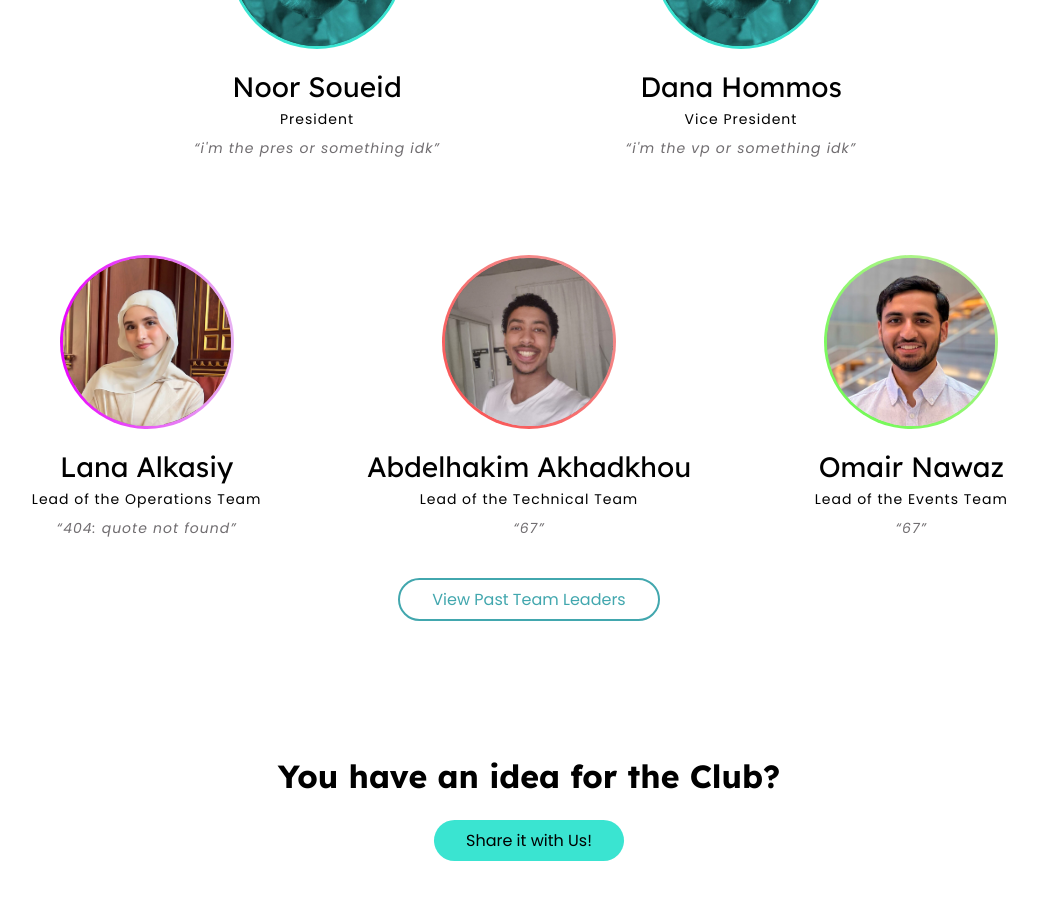
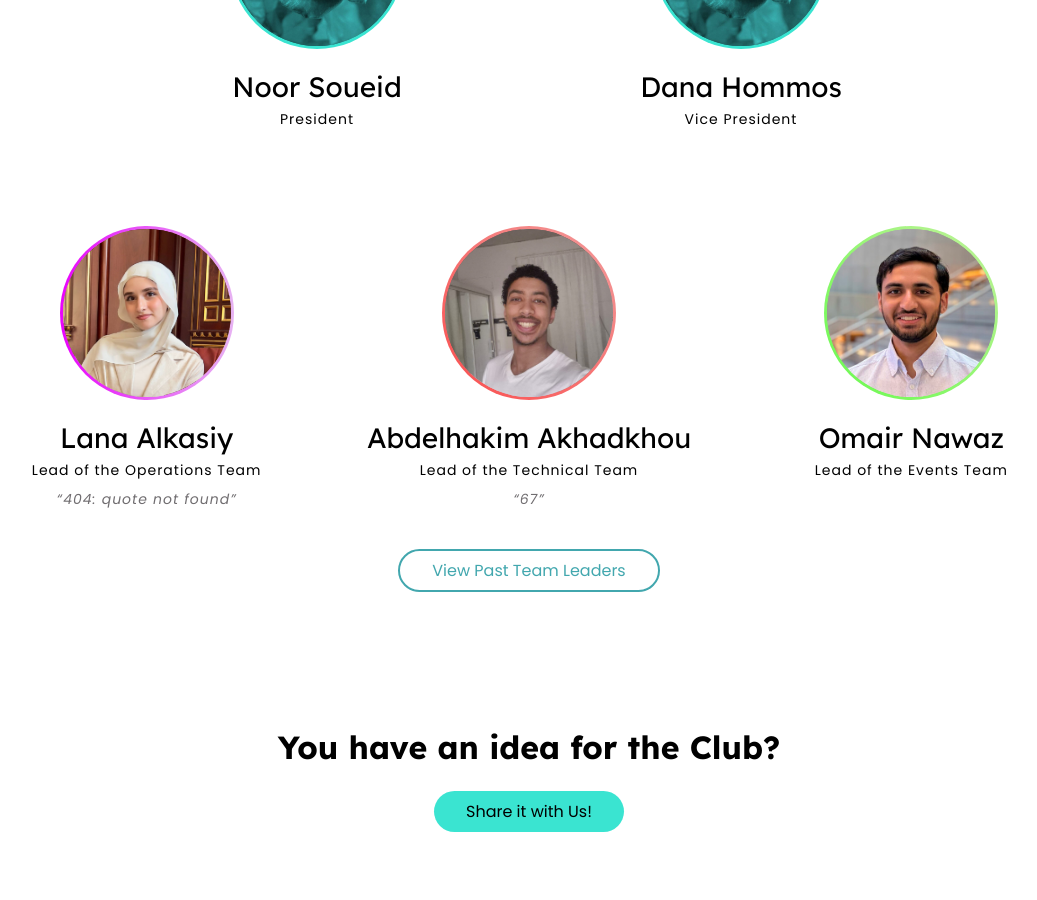
Before and after one commit to acm-qu/ACM-Landing-Page, a React (Vite) app: page / in a window 1280 px wide. Shown: the part 2460-3360 px from the top of the page, without its empty margins (111-1148 px from the left). Built offline with nearby package versions, Linux system fonts and the light colour scheme.

Commit message:
feat: removed placeholder data in case of deploymebnt

```diff
--- a/src/app/team/content.ts
+++ b/src/app/team/content.ts
@@ -9,20 +9,20 @@ const GRADIENTS = {
 }
 
 export const PRESIDENTS: ITeamMember[] = [
-  { name: "Noor Soueid", role: "President - President - President - ", image: '/team/lady.jpg', borderColor: GRADIENTS.president, quote: "i'm the pres or something idk" },
-  { name: "Dana Hommos", role: "Vice President - Vice President - ", image: '/team/lady.jpg', borderColor: GRADIENTS.president, quote: "i'm the vp or something idk" },
+  { name: "Noor Soueid", role: "President - President - President - ", image: '/team/lady.jpg', borderColor: GRADIENTS.president },
+  { name: "Dana Hommos", role: "Vice President - Vice President - ", image: '/team/lady.jpg', borderColor: GRADIENTS.president },
 ];
 
 export const HEADS: ITeamMember[] = [
   { name: "Lana Alkasiy", role: "Lead of the Operations Team - ", image: '/team/lana.jpg', borderColor: GRADIENTS.operations, quote: "404: quote not found" },
   { name: "Abdelhakim Akhadkhou", role: "Lead of the Technical Team - ", image: '/team/elmiko.jpeg', borderColor: GRADIENTS.technical, quote: "67" },
-  { name: "Omair Nawaz", role: "Lead of the Events Team - ", image: '/team/omair.jpeg', borderColor: GRADIENTS.events, quote: "67" },
+  { name: "Omair Nawaz", role: "Lead of the Events Team - ", image: '/team/omair.jpeg', borderColor: GRADIENTS.events },
 ]
 
 export const PAST_PRESIDENTS: Record<Year, ITeamMember[]> = { // Record is basically a dictionary/object/hashmap type
   "2025": [
     { name: "Anas Rustom", role: "President - President - President - ", image: '/team/anas2.jpg', borderColor: GRADIENTS.president, quote: "Alhamdulillah, it was a memorable experience, but I wish the ACs in our meetings had Vora.qa" },
-    { name: "Noor Soueid", role: "Vice President - Vice President - ", image: '/team/lady.jpg', borderColor: GRADIENTS.president, quote: "i'm the pres or something idk" },
+    { name: "Noor Soueid", role: "Vice President - Vice President - ", image: '/team/lady.jpg', borderColor: GRADIENTS.president },
   ],
   "2024": [
     { name: "Muhammad Khan", role: "President - President - President - ", image: '/team/lady.jpg', borderColor: GRADIENTS.president },
@@ -36,11 +36,11 @@ export const PAST_PRESIDENTS: Record<Year, ITeamMember[]> = { // Record is basic
 
 export const PAST_HEADS: Record<Year, ITeamMember[]> = {
   "2025": [
-    { name: "Sifna Nasar", role: "Lead of the Public Relations Team - ", image: '/team/lady.jpg', borderColor: GRADIENTS.operations, quote: "i'm the past head of pr or something idk" },
-    { name: "Amna Bushra", role: "Lead of the Creative Team - ", image: '/team/lady.jpg', borderColor: GRADIENTS.creative, quote: "i'm the past head of creative or something idk" },
-    { name: "Sham Alkhais", role: "Lead of the Event Planning Team - ", image: '/team/lady.jpg', borderColor: GRADIENTS.events, quote: "i'm the past head of event planning or something idk" },
-    { name: "Moaz Jemmieh", role: "Lead of the Event Planning Team - ", image: '/team/moaz.jpg', borderColor: GRADIENTS.events, quote: "i'm the past head of event planning or something idk" },
-    { name: "Mohamed Al-Ansary", role: "Lead of the Technical Team - ", image: '/team/mohamed.jpg', borderColor: GRADIENTS.technical, quote: "i'm the past head of technical or something idk" },
+    { name: "Sifna Nasar", role: "Lead of the Public Relations Team - ", image: '/team/lady.jpg', borderColor: GRADIENTS.operations},
+    { name: "Amna Bushra", role: "Lead of the Creative Team - ", image: '/team/lady.jpg', borderColor: GRADIENTS.creative},
+    { name: "Sham Alkhais", role: "Lead of the Event Planning Team - ", image: '/team/lady.jpg', borderColor: GRADIENTS.events},
+    { name: "Moaz Jemmieh", role: "Lead of the Event Planning Team - ", image: '/team/moaz.jpg', borderColor: GRADIENTS.events},
+    { name: "Mohamed Al-Ansary", role: "Lead of the Technical Team - ", image: '/team/mohamed.jpg', borderColor: GRADIENTS.technical},
   ],
 
   "2024": [
```
